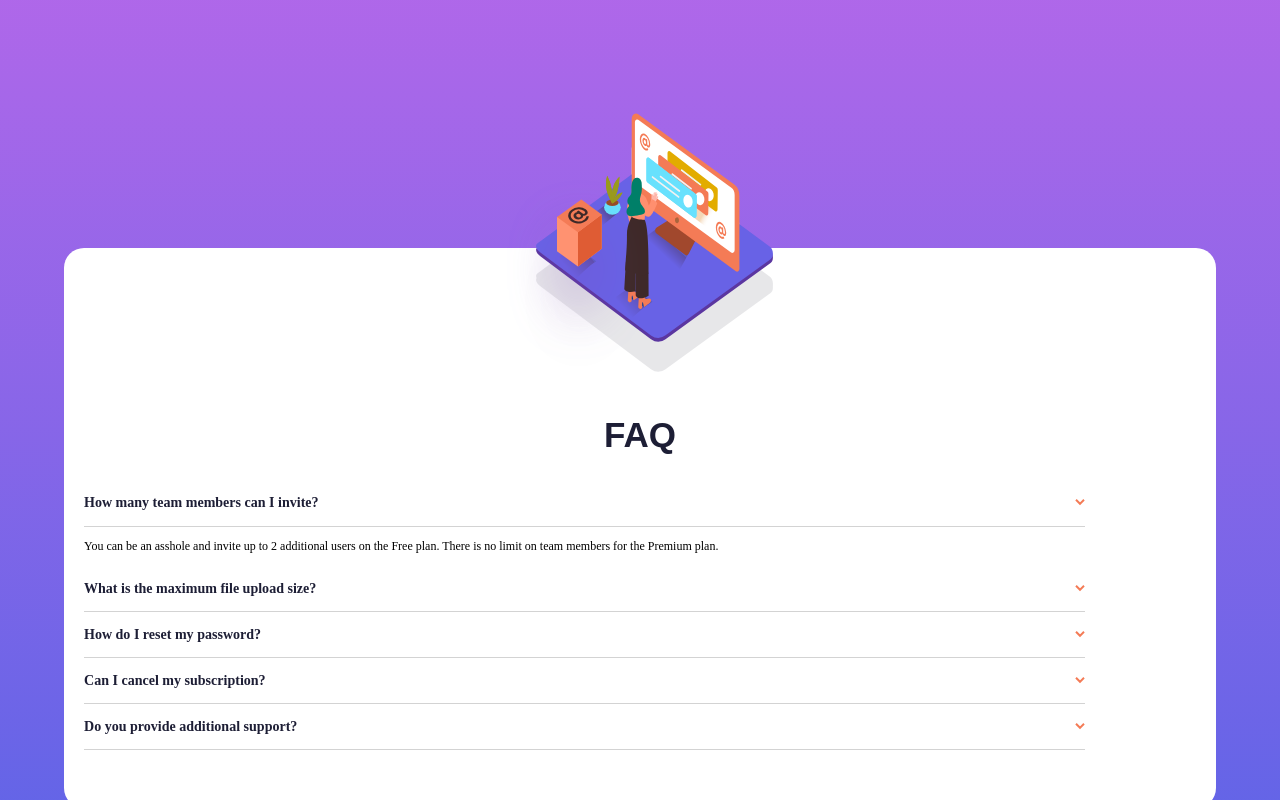
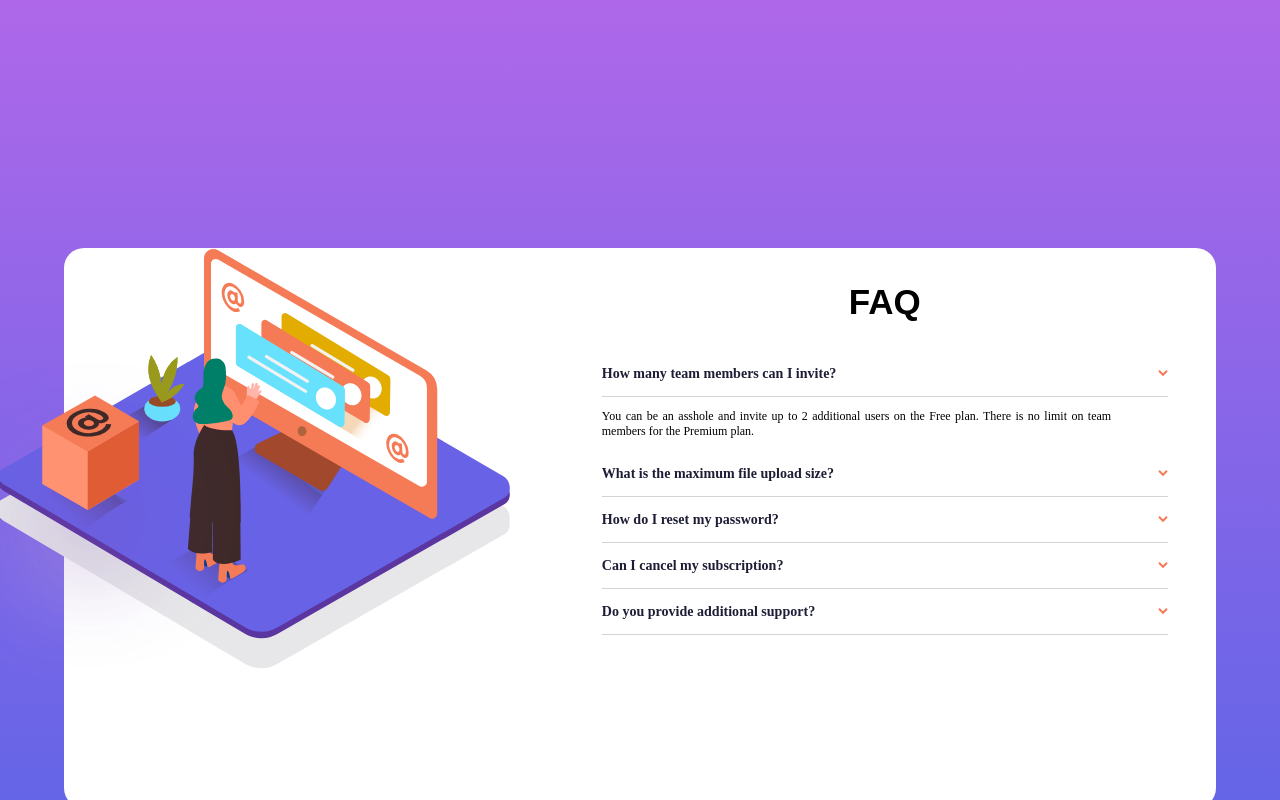
Before and after one commit to NeverEverMonday/accordian-card, a plain HTML site: page index.html in a window 1280 px wide. Both pictures are taken after a click on the element "How many team members can I invite?". Drawn offline with Linux system fonts and the light colour scheme.

Commit message:
changes for desktop view

```diff
--- a/answer.js
+++ b/answer.js
@@ -1,10 +1,13 @@
 // When the user clicks on the button,toggle between hiding and showing the dropdown content//
  var acc = document.getElementsByClassName("question");
- var i;
 
- for (i = 0; i < acc.length; i++) {
+ for (let i = 0; i < acc.length; i++) {
    acc[i].addEventListener("click", function() {
      this.classList.toggle("active");
+     for (j = 0; j < acc.length; j++) {
+       if (j !== i)
+        acc[j].nextElementSibling.style.display = "none";
+     }
      var answer = this.nextElementSibling;
      if (answer.style.display === "block") {
        answer.style.display = "none";
--- a/index.html
+++ b/index.html
@@ -16,10 +16,8 @@
   <div class="master-container">
     <div class="faq-container">
       <img class="woman" alt="woman at computer" src="images/illustration-woman-online-mobile.svg">
-      <div class="faq">
-        FAQ
-      </div>
       <div class="question-container">
+        <h2>FAQ</h2>
         <div class="q1 question">
           <h3>How many team members can I invite?</h3>
           <svg class="chevron" width="10" height="7" xmlns="http://www.w3.org/2000/svg"><path d="M1 .799l4 4 4-4" stroke="#F47B56" stroke-width="2" fill="none" fill-rule="evenodd"/></svg>
--- a/styles.css
+++ b/styles.css
@@ -9,6 +9,13 @@
 body {
   margin: 0 0;
   font-size: 12px;
+}
+
+h2 {
+  text-align: center;
+  font-size: 35px;
+  font-family: arial;
+  font-weight: bold;
 }
 
 h3 {
@@ -37,7 +44,7 @@ h3 {
   border-radius: 20px 20px;
 }
 
-.faq {
+/* .faq {
   width: 100%;
   text-align: center;
   align-self: flex-end;
@@ -46,28 +53,30 @@ h3 {
   padding: 0 0 20px 0;
   font-family: arial;
   font-weight: bold;
-}
+} */
 
 .question-container {
   width: 100%;
   text-align:justify;
-  align-self: flex-start;
-  padding: 5px 20px;
+  padding: 5px 5px;
 }
 
 .question {
   display: flex;
-  width: 90%;
+  width: 100%;
   border-bottom: 1px solid lightgrey;
   align-items: center;
   font-family: "Kumbh+Sans:wght@700";
 }
 
+.answer {
+  width: 90%;
+  justify-content: center;
+}
+
 .woman {
-  position: relative;
   margin-top: -135px;
   filter: drop-shadow(0 30px 0 hsl(240, 5%, 91%));
-  margin-bottom: 0px;
 
 }
 
@@ -82,3 +91,23 @@ margin-left: auto;
 .show {
   display: block;
 }
+
+@media screen and (min-width: 700px) {
+
+
+  .woman {
+    width: 50%;
+    align-self: center;
+    margin-left: -15%;
+  }
+
+  .question-container {
+    height: 100%;
+    width: 50%;
+  }
+
+  /* .faq {
+    width: 33%;
+    height: 30%;
+  } */
+}
```
